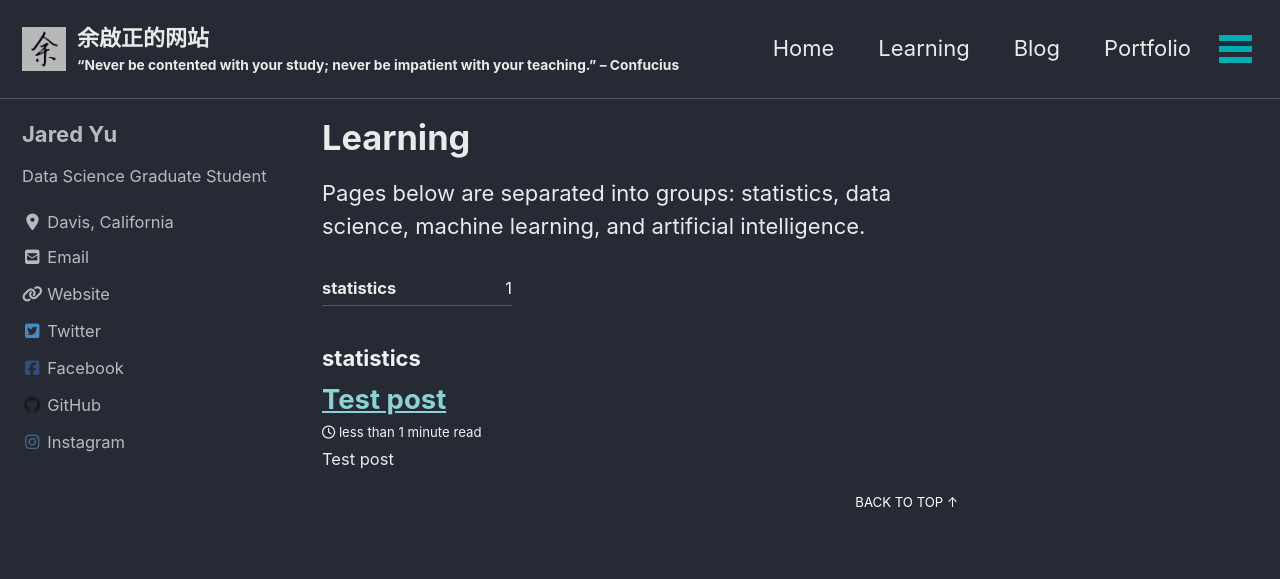
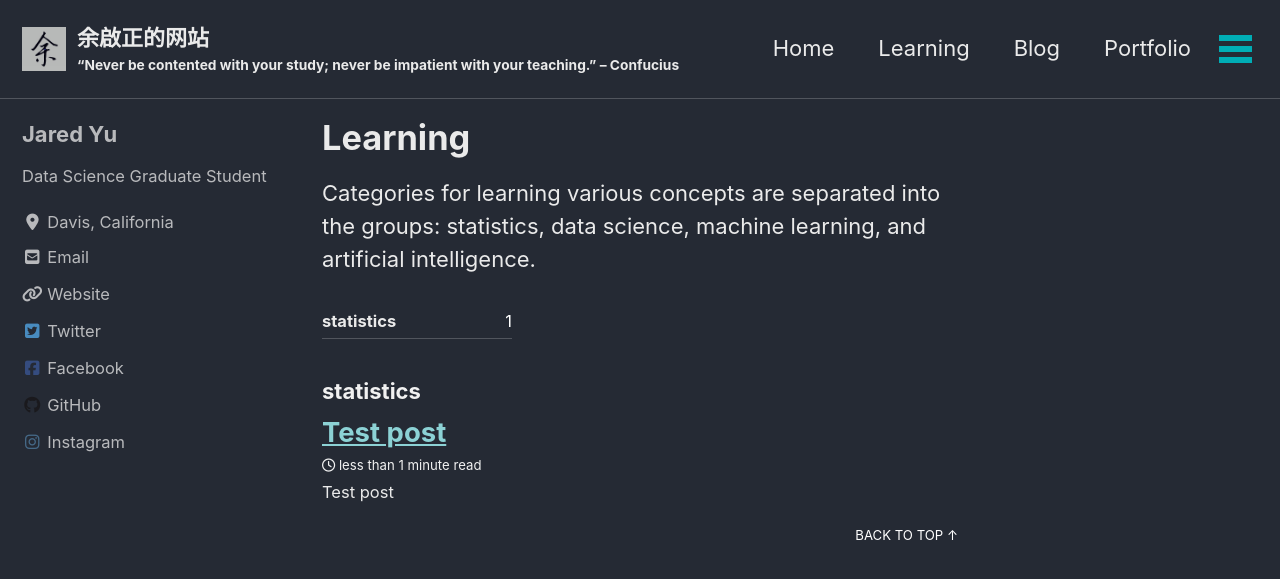
Before and after one commit to qzyu211/wang-zhan, a Jekyll site: the page built from _pages/learning.md, in a window 1280 px wide and 900 px high. Shown: the top 579 px of the window. Built offline with Jekyll 4.4.1, drawn with Linux system fonts in a browser that asks for light colours; cached includes are drawn as plain includes; nearby versions of some CDN libraries.

Commit message:
learning page update 2

```diff
--- a/_pages/learning.md
+++ b/_pages/learning.md
@@ -4,4 +4,4 @@ layout: categories
 permalink: /learning/
 author_profile: true
 ---
-Pages below are separated into groups: statistics, data science, machine learning, and artificial intelligence.
+Categories for learning various concepts are separated into the groups: statistics, data science, machine learning, and artificial intelligence.
```
